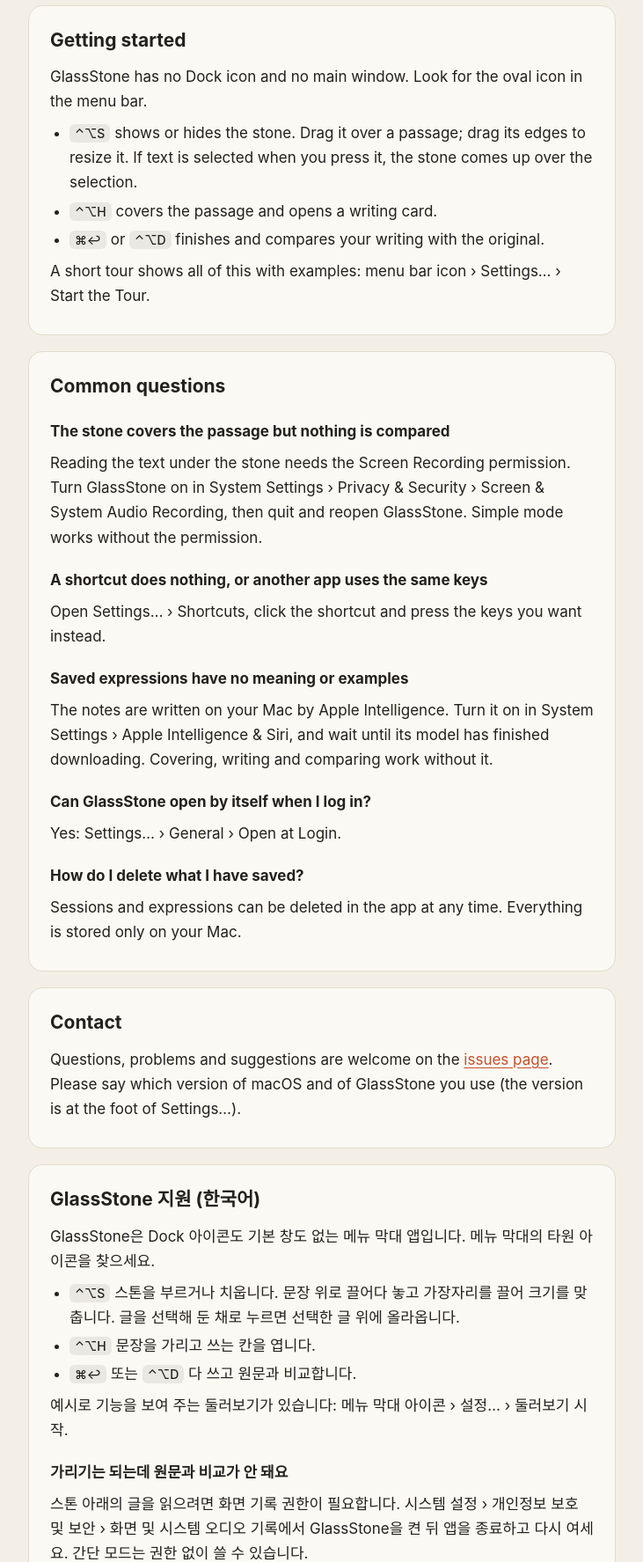
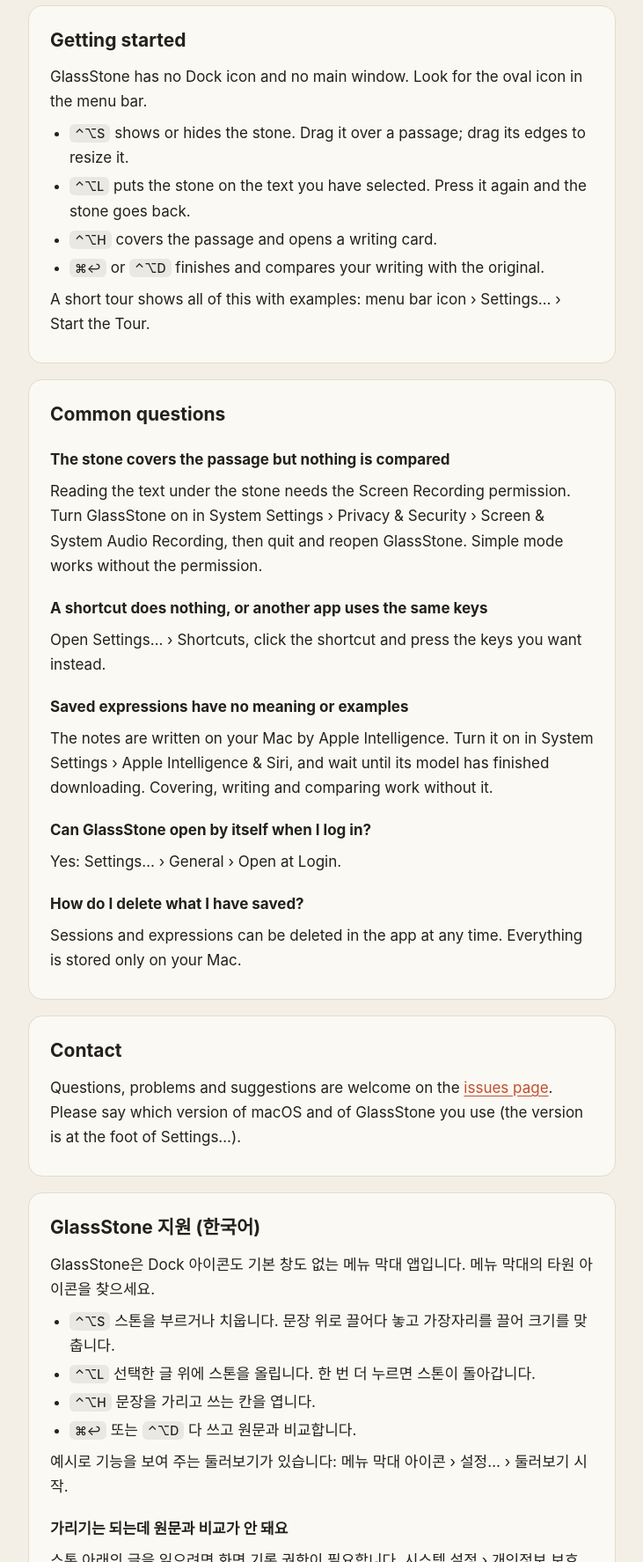
Before and after one commit to cozystorm/glassstone, a plain HTML site: page index.html in a window 1280 px wide. Shown: the part 220-1995 px from the top of the page at 88% size, without its empty margins (274-1005 px from the left). Drawn offline with Linux system fonts and the light colour scheme.

Commit message:
Selected text has its own shortcut again; pressing it twice takes the stone back
Co-Authored-By: Claude Fable 5.2 <noreply@anthropic.com>

```diff
--- a/index.html
+++ b/index.html
@@ -19,7 +19,8 @@
   <h2>Getting started</h2>
   <p>GlassStone has no Dock icon and no main window. Look for the oval icon in the menu bar.</p>
   <ul>
-    <li><kbd>⌃⌥S</kbd> shows or hides the stone. Drag it over a passage; drag its edges to resize it. If text is selected when you press it, the stone comes up over the selection.</li>
+    <li><kbd>⌃⌥S</kbd> shows or hides the stone. Drag it over a passage; drag its edges to resize it.</li>
+    <li><kbd>⌃⌥L</kbd> puts the stone on the text you have selected. Press it again and the stone goes back.</li>
     <li><kbd>⌃⌥H</kbd> covers the passage and opens a writing card.</li>
     <li><kbd>⌘↩</kbd> or <kbd>⌃⌥D</kbd> finishes and compares your writing with the original.</li>
   </ul>
@@ -49,7 +50,8 @@
   <h2>GlassStone 지원 (한국어)</h2>
   <p>GlassStone은 Dock 아이콘도 기본 창도 없는 메뉴 막대 앱입니다. 메뉴 막대의 타원 아이콘을 찾으세요.</p>
   <ul>
-    <li><kbd>⌃⌥S</kbd> 스톤을 부르거나 치웁니다. 문장 위로 끌어다 놓고 가장자리를 끌어 크기를 맞춥니다. 글을 선택해 둔 채로 누르면 선택한 글 위에 올라옵니다.</li>
+    <li><kbd>⌃⌥S</kbd> 스톤을 부르거나 치웁니다. 문장 위로 끌어다 놓고 가장자리를 끌어 크기를 맞춥니다.</li>
+    <li><kbd>⌃⌥L</kbd> 선택한 글 위에 스톤을 올립니다. 한 번 더 누르면 스톤이 돌아갑니다.</li>
     <li><kbd>⌃⌥H</kbd> 문장을 가리고 쓰는 칸을 엽니다.</li>
     <li><kbd>⌘↩</kbd> 또는 <kbd>⌃⌥D</kbd> 다 쓰고 원문과 비교합니다.</li>
   </ul>
```
Also changed, not shown: privacy.html (+2 -2 lines).
